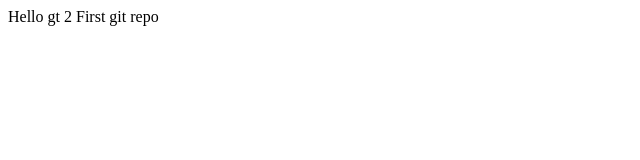
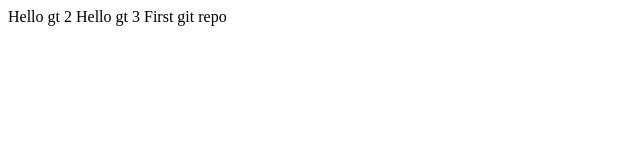
Before and after one commit to symoneig/demo, a plain HTML site: page index.html in a window 1280 px wide. Shown: the full height of the page, 0-640 px from the left. Drawn offline with Linux system fonts and the light colour scheme.

Commit message:
M3_commit

```diff
--- a/index.html
+++ b/index.html
@@ -2,6 +2,7 @@
 <head>
     <title>Hello gt</title>
 	<title2>Hello gt 2</title2>
+	<title2>Hello gt 3</title2>
 </head>
 <body>
     First git repo
```
